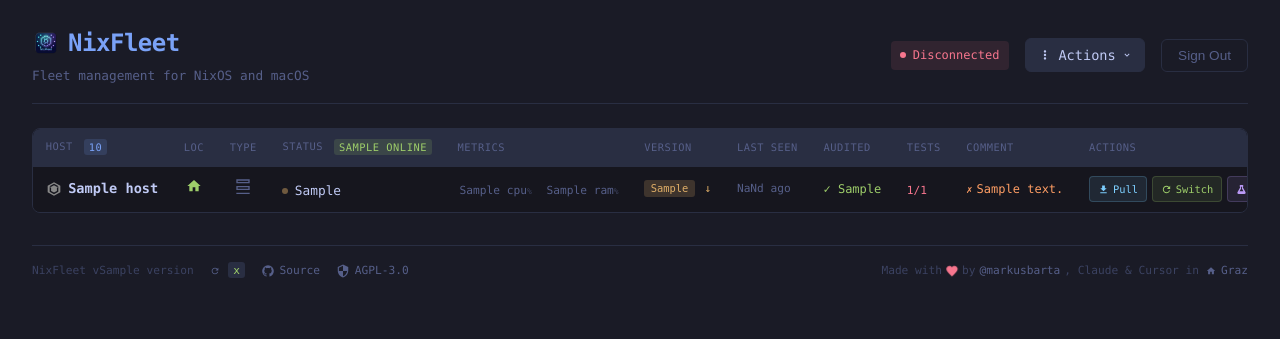
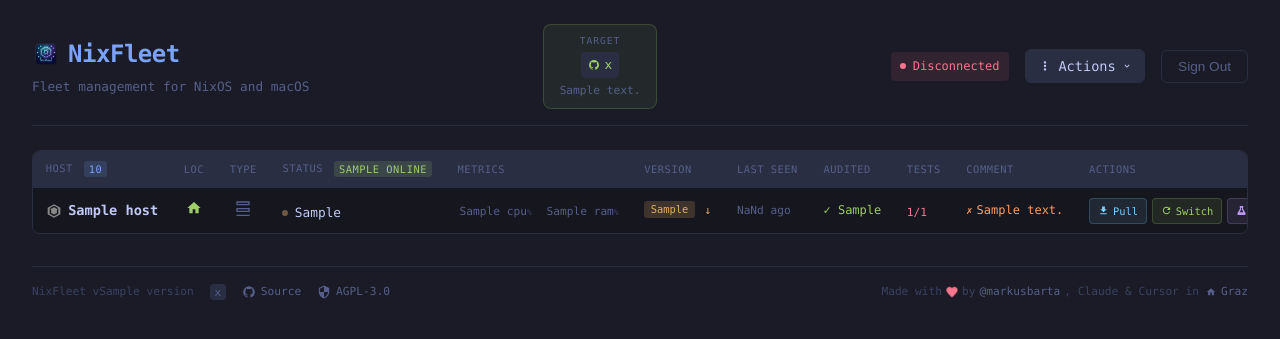
Before and after one commit to markus-barta/nixfleet, a Python web app: template app/templates/dashboard.html in a window 1280 px wide. Shown: the top 339 px of the page. Run offline with Jinja, Linux system fonts and the light colour scheme; the template is opened without the code that fills it: most values are stand-ins (such as "Sample title", 1, 10 or a date in 2020).

Commit message:
feat: Add CD pipeline and version display improvements
Header:
- Show nixcfg source of truth (hash + commit message)
- Fetches from GitHub Pages static file (no API limits)

Footer:
- Show NixFleet build hash (links to commit)

CI/CD:
- Add deploy.yml workflow (triggers on v* tags)
- SSH deploy to csb1 with health check verification

Agent:
- Cache commit message for potential future use

```diff
--- a/app/templates/dashboard.html
+++ b/app/templates/dashboard.html
@@ -92,6 +92,55 @@ header {
 
 .header-dropdown .dropdown-menu {
     min-width: 160px;
+}
+
+/* Source of Truth (nixcfg latest commit) */
+.source-of-truth {
+    display: flex;
+    flex-direction: column;
+    align-items: center;
+    gap: 0.25rem;
+    padding: 0.5rem 1rem;
+    background: rgba(158, 206, 106, 0.08);
+    border: 1px solid rgba(158, 206, 106, 0.2);
+    border-radius: 8px;
+}
+
+.sot-label {
+    font-size: 0.6rem;
+    text-transform: uppercase;
+    letter-spacing: 0.1em;
+    color: var(--fg-dark);
+    font-weight: 500;
+}
+
+.sot-hash {
+    display: inline-flex;
+    align-items: center;
+    gap: 0.3rem;
+    font-family: 'JetBrains Mono', 'Fira Code', monospace;
+    font-size: 0.8rem;
+    color: var(--green);
+    text-decoration: none;
+    padding: 0.15rem 0.4rem;
+    background: var(--bg-highlight);
+    border-radius: 4px;
+    transition: all 0.15s;
+}
+
+.sot-hash:hover {
+    background: rgba(158, 206, 106, 0.2);
+    color: var(--green);
+}
+
+.sot-message {
+    font-size: 0.7rem;
+    color: var(--fg-dark);
+    max-width: 250px;
+    text-align: center;
+    overflow: hidden;
+    text-overflow: ellipsis;
+    white-space: nowrap;
 }
 
 /* Header stat badges in table headers */
@@ -739,16 +788,20 @@ tr:hover .status .hb-countdown {
 .footer-link:hover { color: var(--fg); }
 .footer-link svg { width: 14px; height: 14px; }
 
-.latest-hash {
-    color: var(--fg-dark);
+.build-hash {
     font-size: 0.7rem;
-}
-.latest-hash code {
+    text-decoration: none;
+    transition: opacity 0.15s;
+}
+.build-hash:hover {
+    opacity: 0.8;
+}
+.build-hash code {
     font-family: 'JetBrains Mono', 'Fira Code', monospace;
     background: var(--bg-highlight);
     padding: 0.1rem 0.3rem;
     border-radius: 3px;
-    color: var(--green);
+    color: var(--fg-dark);
 }
 
 .made-with {
@@ -823,6 +876,18 @@ tr:hover .status .hb-countdown {
         <h1><img src="/static/logo.png" alt="NixFleet" class="brand-logo"> NixFleet</h1>
         <p class="subtitle">Fleet management for NixOS and macOS</p>
     </div>
+    {% if nixcfg_hash %}
+    <div class="source-of-truth" title="Source of truth: latest nixcfg commit">
+        <span class="sot-label">Target</span>
+        <a href="https://github.com/markus-barta/nixcfg/commit/{{ nixcfg_hash }}" target="_blank" class="sot-hash">
+            <svg style="width:12px;height:12px;"><use href="#icon-github"/></svg>
+            {{ nixcfg_hash }}
+        </a>
+        {% if nixcfg_message %}
+        <span class="sot-message">{{ nixcfg_message[:50] }}{% if nixcfg_message|length > 50 %}…{% endif %}</span>
+        {% endif %}
+    </div>
+    {% endif %}
     <div class="header-actions">
         <span class="connection-status connecting" id="connectionStatus">
             <span class="connection-dot"></span>
@@ -1667,11 +1732,10 @@ document.getElementById('addHostModal').addEventListener('click', (e) => {
 <footer class="site-footer">
     <div class="footer-left">
         <span>NixFleet v{{ version }}</span>
-        {% if latest_hash %}
-        <span class="latest-hash" title="Hosts should be at this version">
-            <svg style="width:10px;height:10px;vertical-align:middle;margin-right:2px;"><use href="#icon-refresh"/></svg>
-            <code>{{ latest_hash }}</code>
-        </span>
+        {% if build_hash %}
+        <a href="https://github.com/markus-barta/nixfleet/commit/{{ build_hash }}" class="build-hash" title="Dashboard build" target="_blank">
+            <code>{{ build_hash }}</code>
+        </a>
         {% endif %}
         <a href="https://github.com/markus-barta/nixfleet" class="footer-link" target="_blank">
             <svg><use href="#icon-github"/></svg>
```
Also changed, not shown: app/main.py (+68 -5 lines), .github/workflows/deploy.yml (added), 1 other file.
